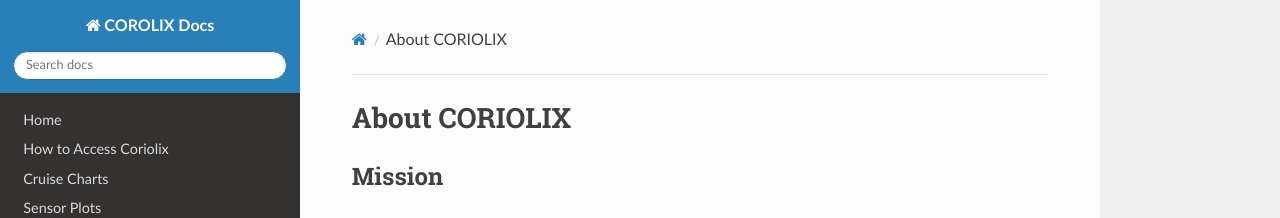
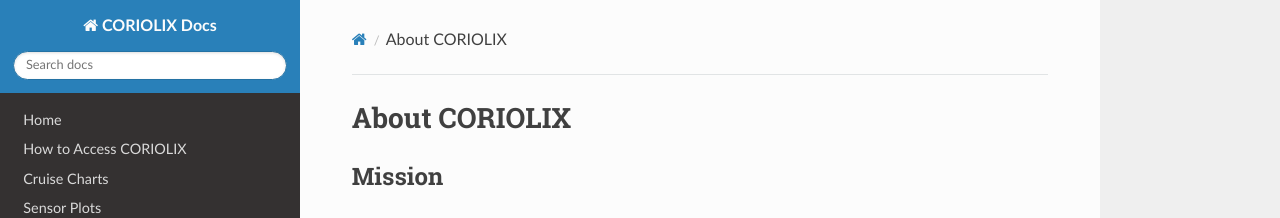
Before and after one commit to R-DESC/CORIOLIX_docs, an MkDocs documentation site: the page built from docs/about.md, in a window 1280 px wide. Shown: the top 218 px of the page. Built offline with MkDocs 1.6.1, drawn with Linux system fonts in a browser that asks for light colours; nearby versions of some CDN libraries.

Commit message:
removes site.zip and fixes spelling of CORIOLIX in mkdocs.yml git push

```diff
--- a/mkdocs.yml
+++ b/mkdocs.yml
@@ -1,7 +1,7 @@
-site_name: COROLIX Docs
+site_name: CORIOLIX Docs
 nav:
     - Home: index.md
-    - How to Access Coriolix: access.md
+    - How to Access CORIOLIX: access.md
     - Cruise Charts: charts.md
     - Sensor Plots: plots.md
     - Status: status.md
```
